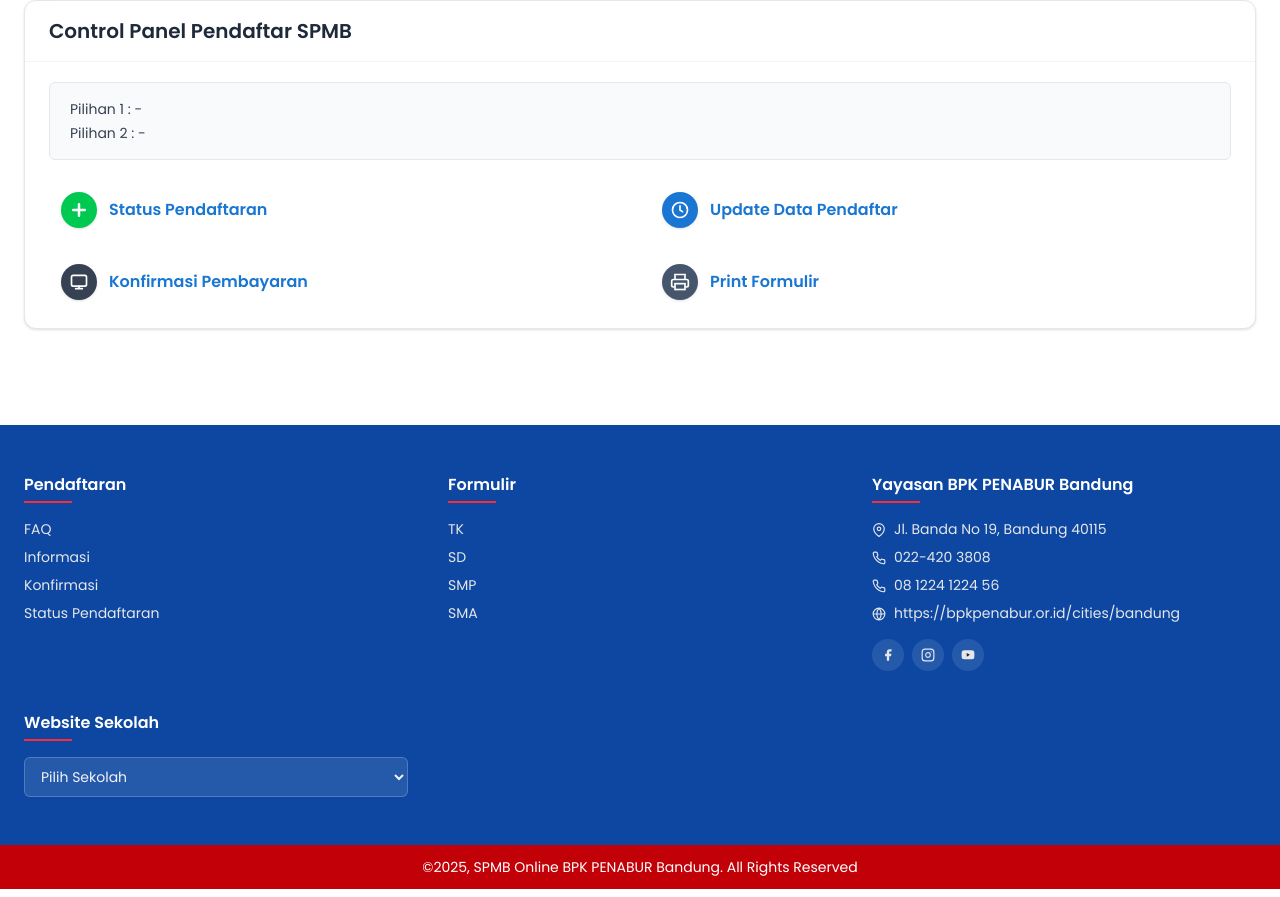
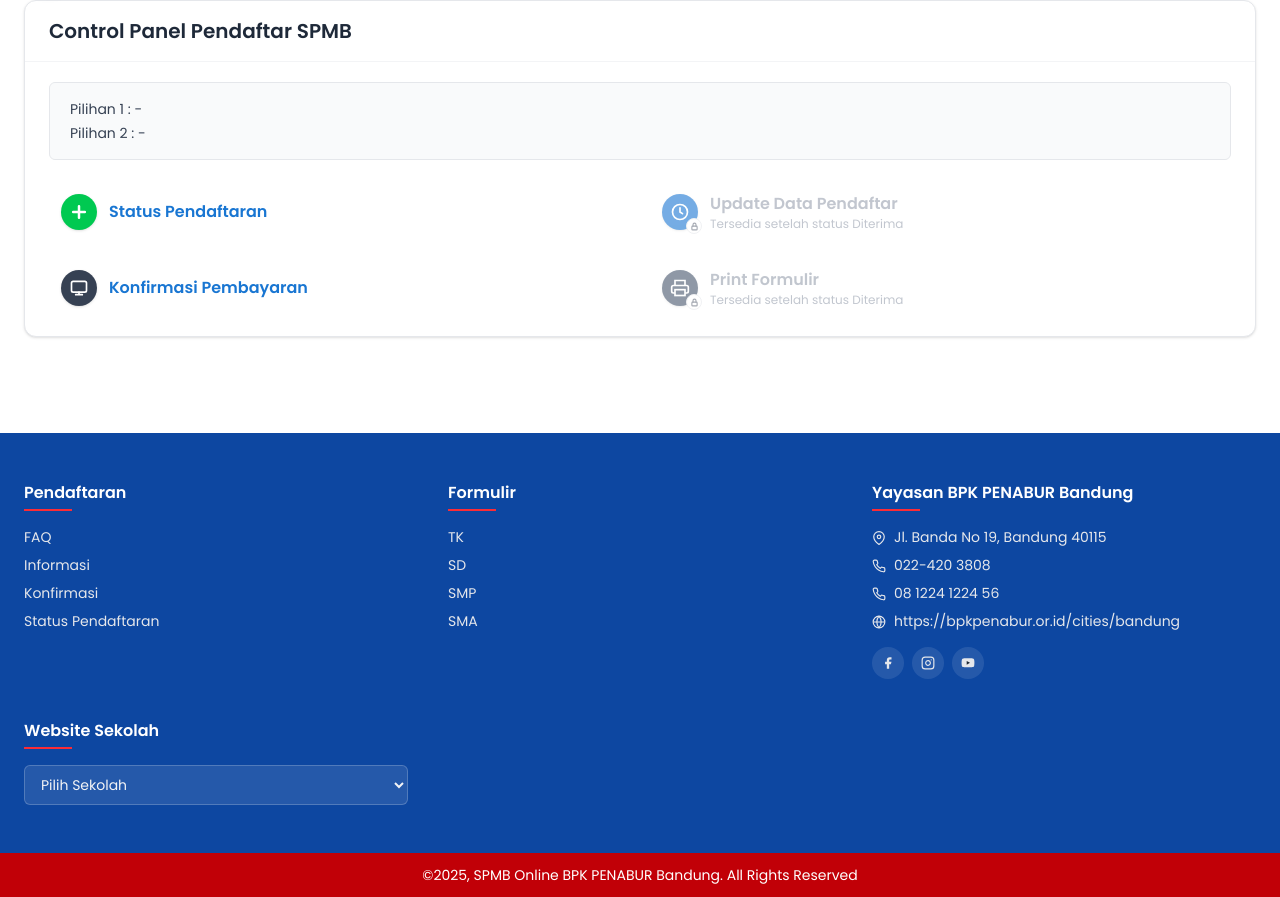
Before and after one commit to RianiDestianti/ppdbbpk, a Next.js app: page /dashboard in a window 1280 px wide. Shown: the part 792-1689 px from the top of the page. Built offline with nearby package versions, Linux system fonts and the light colour scheme; no server answers; sample sign-in values are in the browser's storage.

Commit message:
FEAT : Validasi Status 1:0

```diff
--- a/app/dashboard/page.tsx
+++ b/app/dashboard/page.tsx
@@ -8,12 +8,14 @@ import Footer from "@/components/Footer";
 import PageBanner from "@/components/PageBanner";
 import { useAppDispatch, useAppSelector } from "@/hooks/useStore";
 import { getProfile } from "@/store/controllers/authController";
+import { getMySiswa } from "@/store/controllers/siswaController";
 import Swal from "sweetalert2";
 
 export default function DashboardPage() {
     const router                = useRouter();
     const dispatch              = useAppDispatch();
     const { profile }           = useAppSelector((state) => state.auth);
+    const { detail: siswa }     = useAppSelector((state) => state.siswa);
     const [username, setUsername] = useState("");
     const [nama,     setNama]     = useState("");
 
@@ -28,7 +30,19 @@ export default function DashboardPage() {
         setNama(localStorage.getItem("auth-nama") ?? "");
 
         dispatch(getProfile());
+        dispatch(getMySiswa());
     }, [dispatch, router]);
+
+    const isDiterima = Number(siswa?.status ?? 0) === 1;
+
+    const handleLockedMenu = (label: string) => {
+        Swal.fire({
+            icon               : "info",
+            title              : "Belum Tersedia",
+            html               : `Menu <b>${label}</b> hanya dapat diakses jika status pendaftaran Anda <b>Diterima</b>.<br/>Silakan menunggu hasil verifikasi dari panitia.`,
+            confirmButtonColor : "#1976d2",
+        });
+    };
 
     const handleSignOut = () => {
         Swal.fire({
@@ -130,6 +144,8 @@ export default function DashboardPage() {
                                         </svg>
                                     }
                                     label="Update Data Pendaftar"
+                                    disabled={!isDiterima}
+                                    onLockedClick={handleLockedMenu}
                                 />
                                 <MenuItem
                                     href="/dashboard/konfirmasi"
@@ -152,6 +168,8 @@ export default function DashboardPage() {
                                         </svg>
                                     }
                                     label="Print Formulir"
+                                    disabled={!isDiterima}
+                                    onLockedClick={handleLockedMenu}
                                 />
                             </div>
                         </div>
@@ -169,12 +187,42 @@ function MenuItem({
     iconBg,
     icon,
     label,
+    disabled,
+    onLockedClick,
 }: {
-    href   : string;
-    iconBg : string;
-    icon   : React.ReactNode;
-    label  : string;
+    href           : string;
+    iconBg         : string;
+    icon           : React.ReactNode;
+    label          : string;
+    disabled      ?: boolean;
+    onLockedClick ?: (label: string) => void;
 }) {
+    if (disabled) {
+        return (
+            <button
+                type="button"
+                onClick={() => onLockedClick?.(label)}
+                className="flex items-center gap-3 rounded-md px-3 py-2 w-full text-left cursor-not-allowed opacity-60 hover:bg-gray-50 transition"
+                aria-disabled="true"
+                title="Hanya tersedia jika status pendaftaran Diterima"
+            >
+                <span className={`w-9 h-9 rounded-full ${iconBg} flex items-center justify-center shadow-sm relative`}>
+                    {icon}
+                    <span className="absolute -bottom-1 -right-1 w-4 h-4 rounded-full bg-white border border-gray-200 flex items-center justify-center">
+                        <svg width="9" height="9" viewBox="0 0 24 24" fill="none" stroke="#6b7280" strokeWidth="3">
+                            <rect x="5" y="11" width="14" height="10" rx="2" />
+                            <path d="M8 11V7a4 4 0 018 0v4" strokeLinecap="round" />
+                        </svg>
+                    </span>
+                </span>
+                <span className="flex flex-col">
+                    <span className="text-gray-400 font-semibold">{label}</span>
+                    <span className="text-xs text-gray-400">Tersedia setelah status Diterima</span>
+                </span>
+            </button>
+        );
+    }
+
     return (
         <Link
             href={href}
--- a/app/dashboard/update/page.tsx
+++ b/app/dashboard/update/page.tsx
@@ -62,6 +62,15 @@ export default function UpdatePendaftarPage() {
 
     useEffect(() => {
         if (detail) {
+            if (Number(detail.status ?? 0) !== 1) {
+                Swal.fire({
+                    icon               : "info",
+                    title              : "Belum Tersedia",
+                    html               : `Menu <b>Update Data Pendaftar</b> hanya dapat diakses jika status pendaftaran Anda <b>Diterima</b>.<br/>Silakan menunggu hasil verifikasi dari panitia.`,
+                    confirmButtonColor : "#1976d2",
+                }).then(() => router.replace("/dashboard"));
+                return;
+            }
             setForm(detail);
             setSdrRows([
                 decodeSdr(detail.sdr1),
@@ -71,7 +80,7 @@ export default function UpdatePendaftarPage() {
                 decodeSdr(detail.sdr5),
             ]);
         }
-    }, [detail]);
+    }, [detail, router]);
 
     useEffect(() => {
         if (!updateResp) return;
--- a/store/types/SiswaTypes.ts
+++ b/store/types/SiswaTypes.ts
@@ -111,6 +111,7 @@ export interface SiswaDetail {
     sekolah_asal         ?: string
     alamat_skl_asal      ?: string
     kota_skl_asal        ?: string
+    status               ?: number | string
 }
 
 export type UpdateSiswaPayload = Partial<SiswaDetail>;
```
